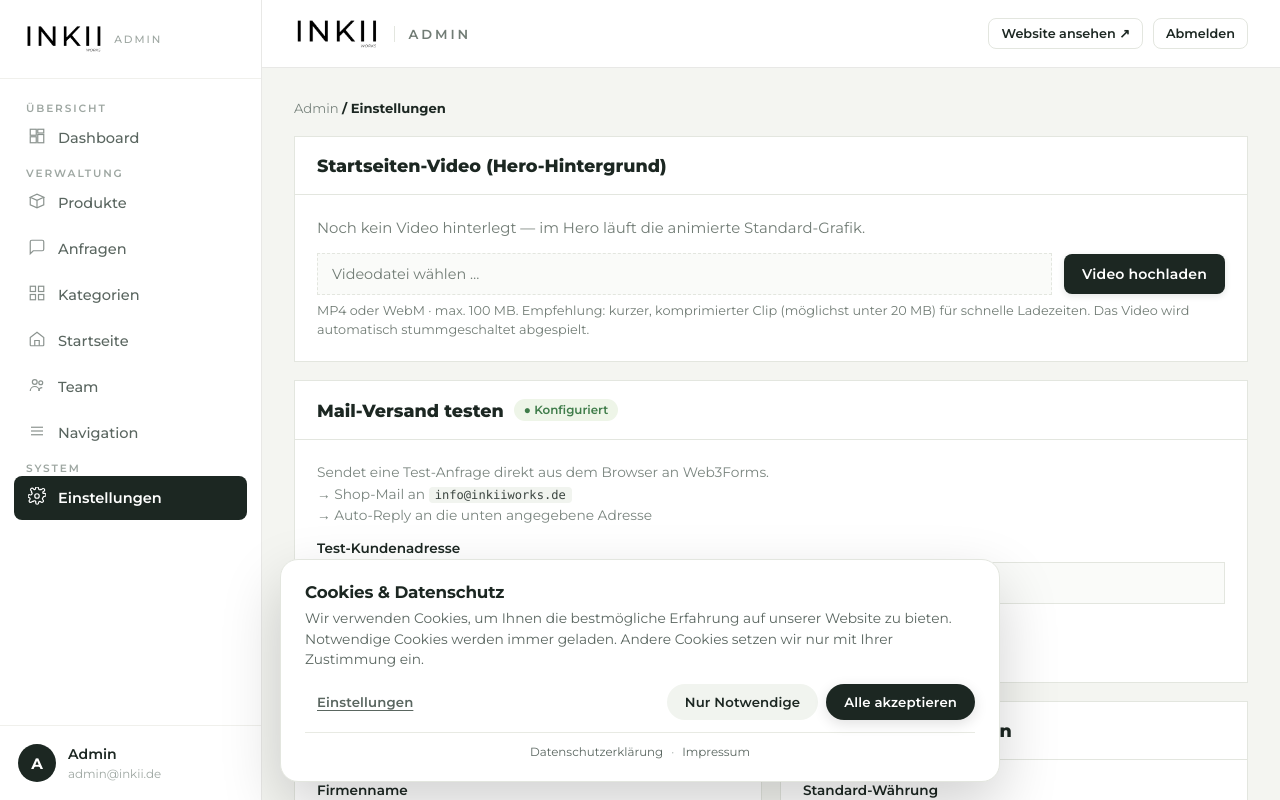
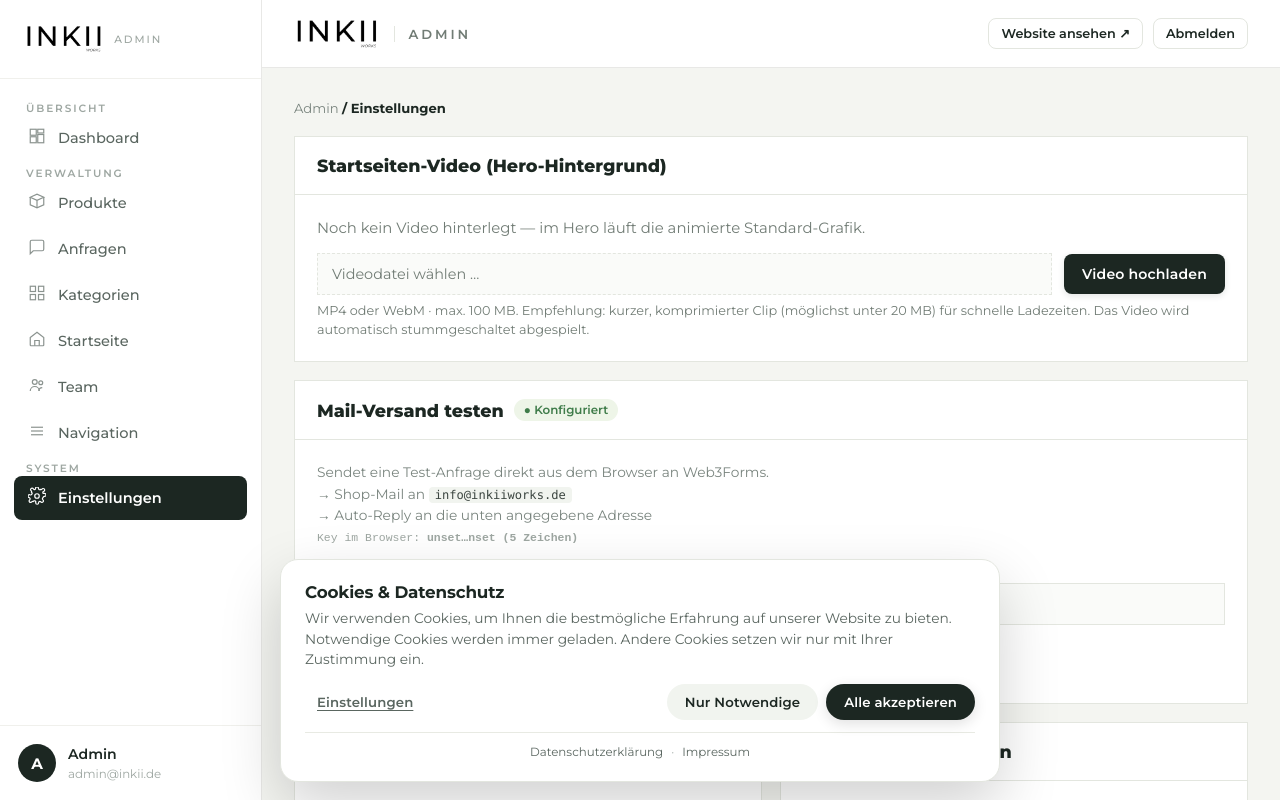
Before and after one commit to buse191213-cmd/inkii, a Next.js app: page /admin/settings in a window 1280 px wide. Shown: the top 800 px of the page. Built offline with nearby package versions, Linux system fonts and the light colour scheme; no server answers; the database is empty.

Commit message:
Mail test: show key prefix for debugging

```diff
--- a/src/app/admin/(panel)/settings/MailTestPanel.tsx
+++ b/src/app/admin/(panel)/settings/MailTestPanel.tsx
@@ -4,7 +4,11 @@ import { useState } from "react";
 import { sendInquiryFromBrowser } from "@/lib/mail-client";
 
 export default function MailTestPanel({ defaultEmail }: { defaultEmail: string }) {
-  const configured = Boolean(process.env.NEXT_PUBLIC_WEB3FORMS_ACCESS_KEY);
+  const rawKey = process.env.NEXT_PUBLIC_WEB3FORMS_ACCESS_KEY || "";
+  const configured = rawKey.length > 0;
+  const keyHint = configured
+    ? `${rawKey.slice(0, 8)}…${rawKey.slice(-4)} (${rawKey.length} Zeichen)`
+    : "—";
   const [email, setEmail] = useState(defaultEmail);
   const [busy, setBusy] = useState(false);
   const [result, setResult] = useState<{
@@ -77,6 +81,10 @@ export default function MailTestPanel({ defaultEmail }: { defaultEmail: string }
           Sendet eine Test-Anfrage direkt aus dem Browser an Web3Forms.
           <br />→ Shop-Mail an <code>info@inkiiworks.de</code>
           <br />→ Auto-Reply an die unten angegebene Adresse
+          <br />
+          <small style={{ color: "#9ea7a2", fontFamily: "monospace" }}>
+            Key im Browser: <b>{keyHint}</b>
+          </small>
         </p>
 
         <div className="field">
```
Also changed, not shown: 1 other file (tests, documents, lock files or other folders).
